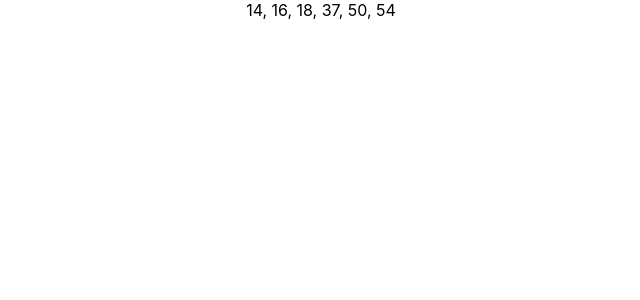
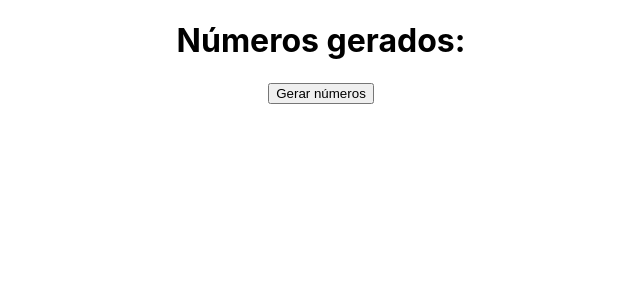
Before and after one commit to victoramos1/numeros-para-megasena, a React (Create React App) app: page / in a window 1280 px wide. Shown: the top 300 px of the page, without its empty margins (319-959 px from the left). Built offline with nearby package versions, Linux system fonts and the light colour scheme.

Commit message:
Alterações de nomenclatura

```diff
--- a/src/components/Main.js
+++ b/src/components/Main.js
@@ -1,27 +1,26 @@
 export default function Main(){
 
-    let numbers = []
+    let armazenarResultado = []
 
-    let steps = () =>{
+    function gerarNumeros(){
 
-        let newNumber = Math.ceil((Math.random()) * 60)
+        let novoNumero = Math.ceil((Math.random()) * 60)
 
-        if(numbers.includes(newNumber) === false && numbers.length < 6 ){
-            numbers.push(newNumber)
-            steps()
-        } else if(numbers.includes(newNumber) === true && numbers.length < 6){
-            steps()
+        if(armazenarResultado.includes(novoNumero) === false && armazenarResultado.length < 6 ){
+            armazenarResultado.push(novoNumero)
+            gerarNumeros()
+        } else if(armazenarResultado.includes(novoNumero) === true && armazenarResultado.length < 6){
+            gerarNumeros()
         } else{
             console.log('Fim da criação de números')
-            console.log(numbers.sort((a, b) => a - b).join(', '))
         }
     }
-
-    steps()
-
+    //gerarNumeros()
     return(
         <>
-        {numbers.join(', ')}
+          <h1>Números gerados: </h1>
+          {armazenarResultado.sort((a, b) => a - b).join(', ')}
+          <button onClick={gerarNumeros}>Gerar números</button>
         </>
     )
 }
```
